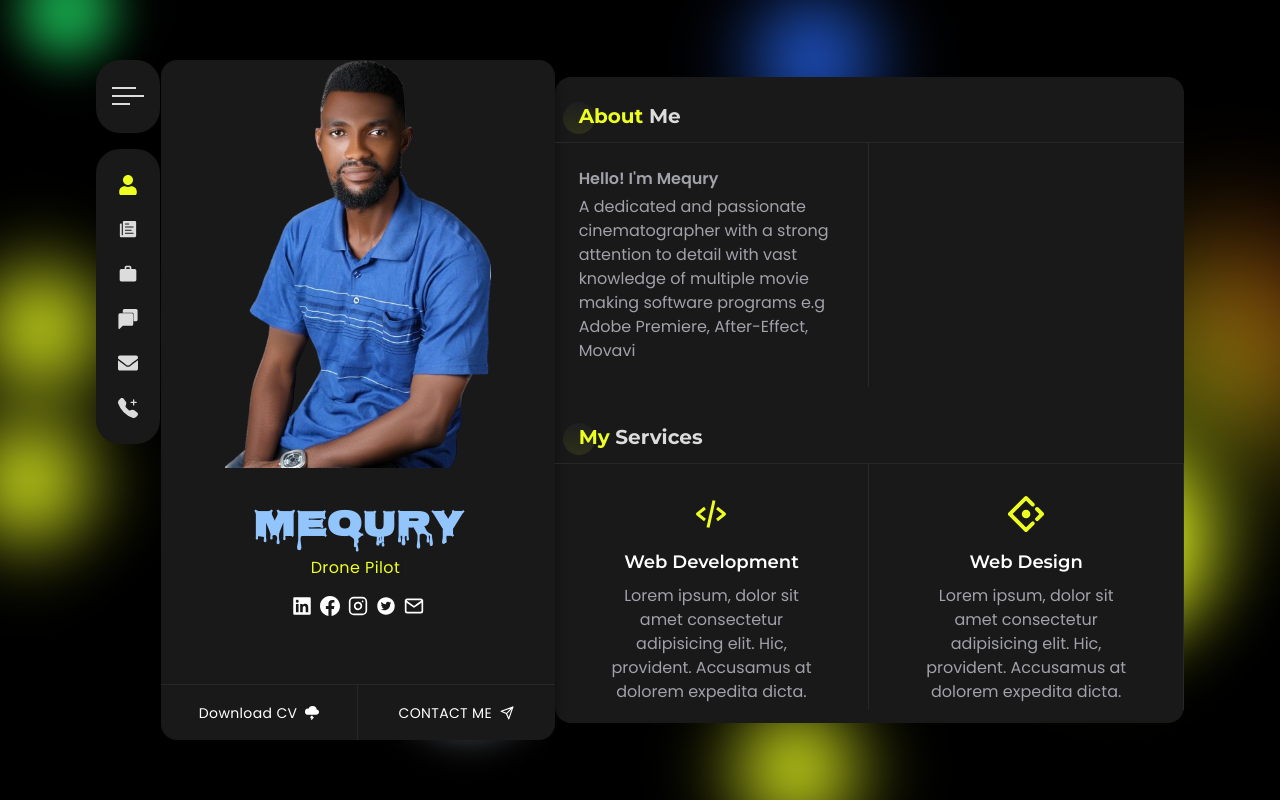
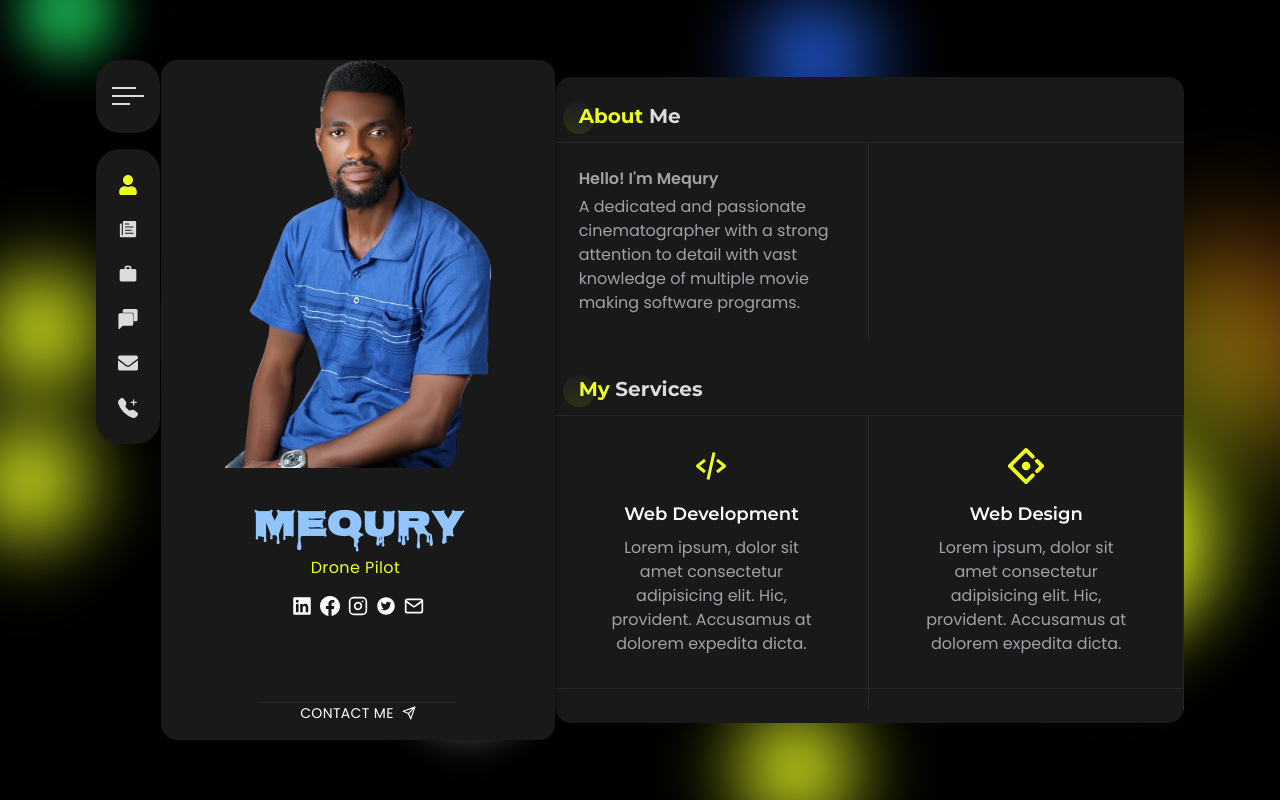
Before and after one commit to oladsdan/MequryPortfolio, a React (Create React App) app: page / in a window 1280 px wide. Built offline with nearby package versions, Linux system fonts and the light colour scheme.

Commit message:
edited about me

```diff
--- a/src/components/about/AboutMe.js
+++ b/src/components/about/AboutMe.js
@@ -8,7 +8,7 @@ const AboutMe = () => {
           <h2 className="font-semibold mb-1">Hello! I'm Mequry</h2>
           <p className="text-base leading-6 ">
             A dedicated and passionate cinematographer with a strong attention to detail with vast knowledge of multiple
-            movie making software programs e.g Adobe Premiere, After-Effect, Movavi
+            movie making software programs.
           </p>
         </div>
       </div>
--- a/src/components/home/Left.js
+++ b/src/components/home/Left.js
@@ -62,8 +62,8 @@ const Left = () => {
            </a>
           </div>
         </div>
-        <div className="flex h-14">
-          <a
+        <div className="flex justify-center items-center h-14">
+          {/* <a
             href={CV}
             target="_blank"
             className="w-1/2 border-t-[1px] borderRight border-t-zinc-800 text-sm tracking-wide uppercase  gap-2 hover:text-designColor duration-300"
@@ -72,7 +72,7 @@ const Left = () => {
             <button className="w-full h-full flex justify-center items-center gap-2">
               Download CV <BsCloudLightningFill />
             </button>
-          </a>
+          </a> */}
           <button className="w-1/2 border-t-[1px] border-t-zinc-800 text-sm tracking-wide uppercase flex justify-center items-center gap-2 hover:text-designColor duration-300">
             Contact me <FiSend />
           </button>
```
